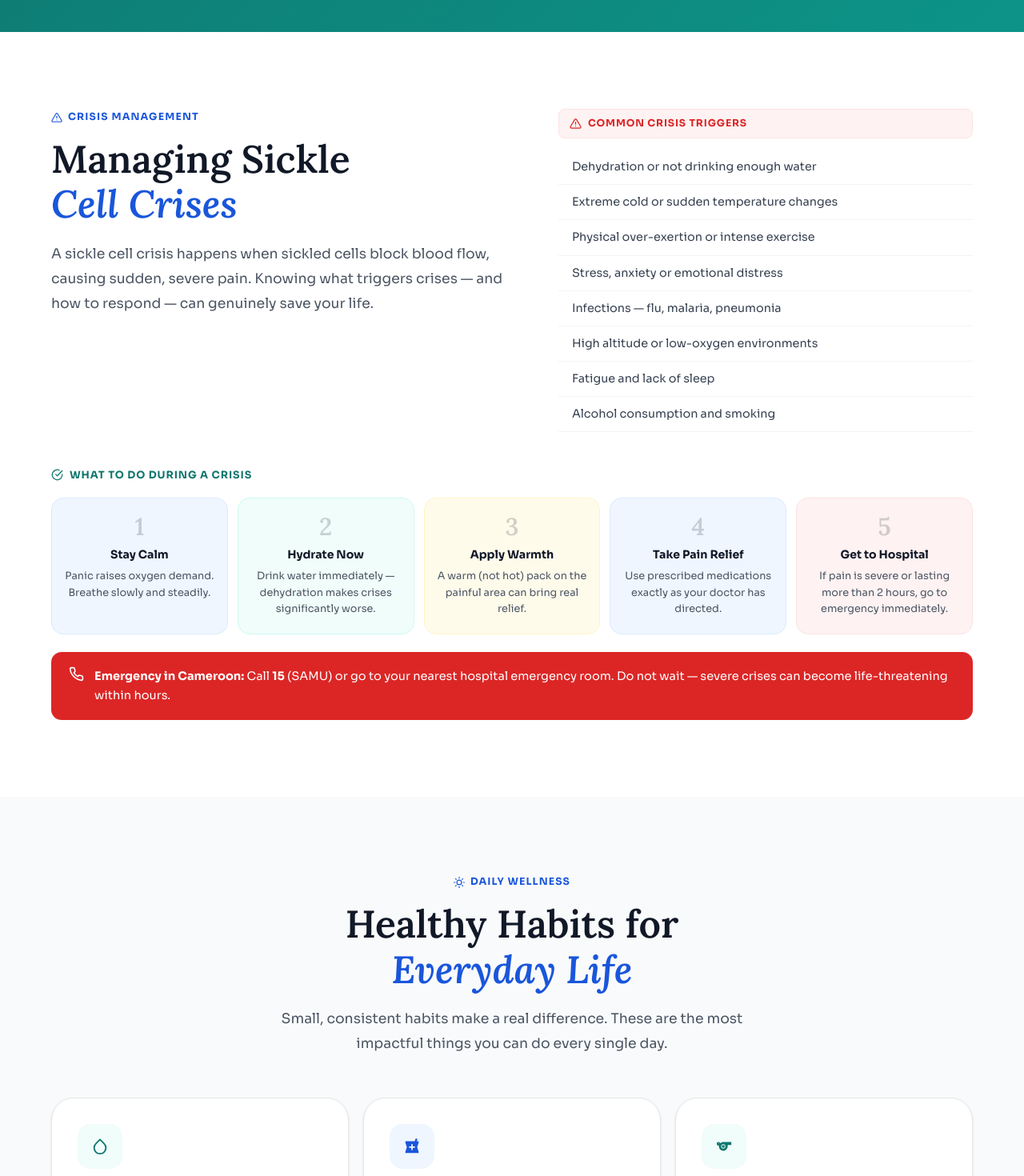
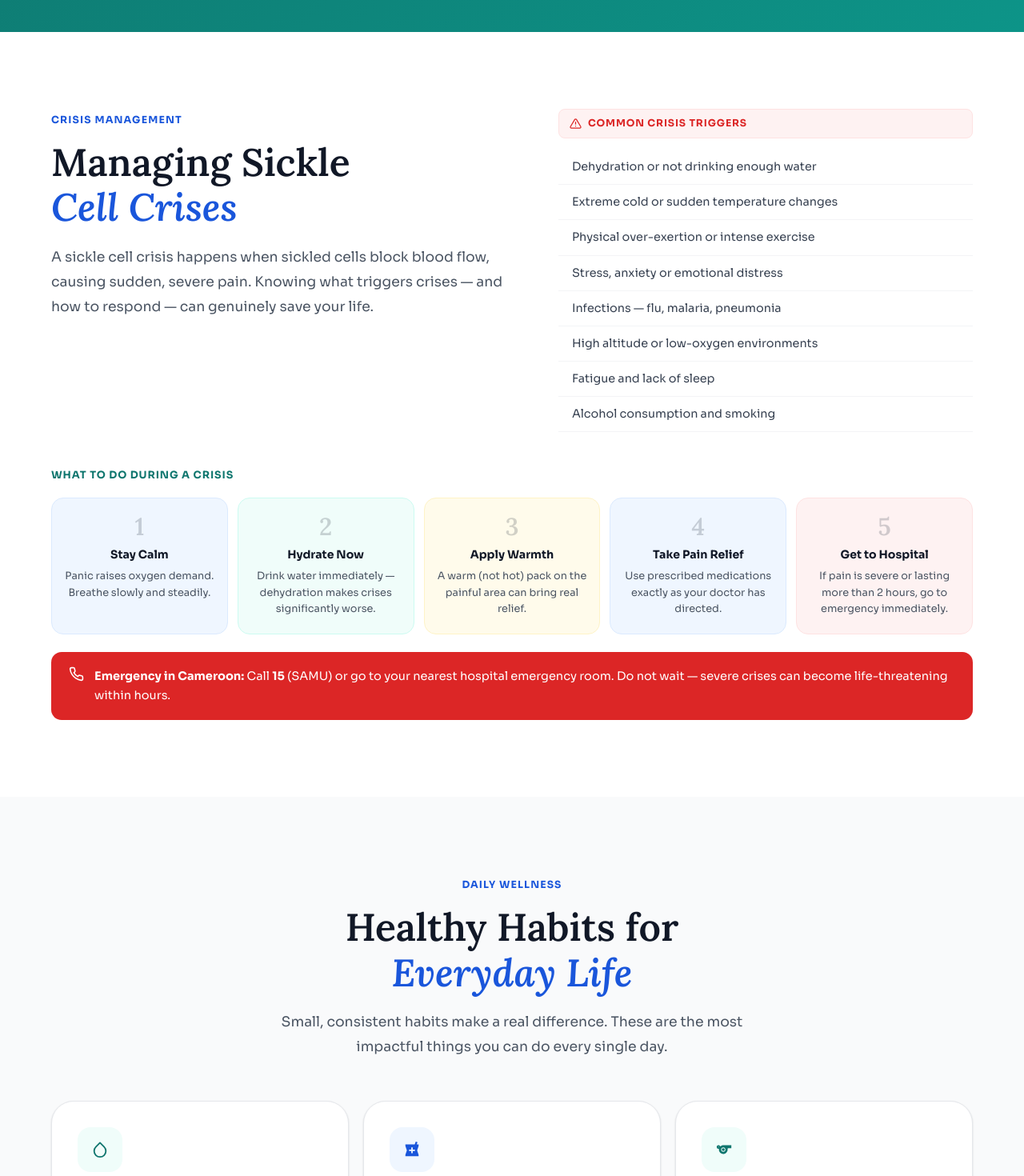
Before and after one commit to NgwinaQuinstarics/sickle-cell-awareness-web, a React (Vite) app in the folder frontend/: page /living in a window 1280 px wide. Shown: the part 480-1950 px from the top of the page at 80% size. Built offline with nearby package versions, Linux system fonts and the light colour scheme.

Commit message:
update: about

```diff
--- a/frontend/src/pages/Living.jsx
+++ b/frontend/src/pages/Living.jsx
@@ -66,7 +66,7 @@ export default function Living() {
           <div className={`crisis-intro${crisisV ? ' cv' : ''}`}>
             <div className="crisis-text">
               <span className="section-label">
-                <FiAlertTriangle size={14}/> Crisis Management
+                Crisis Management
               </span>
               <h2 className="section-title">
                 Managing Sickle<br/><em>Cell Crises</em>
@@ -96,7 +96,7 @@ export default function Living() {
           </div>
 
           <div className="crisis-steps-label">
-            <FiCheckCircle size={15}/> What to Do During a Crisis
+             What to Do During a Crisis
           </div>
           <div className="crisis-steps">
             {CRISIS_STEPS.map((s, i) => (
@@ -127,7 +127,7 @@ export default function Living() {
       <section className="section lifestyle-section" ref={lifRef}>
         <div className="container">
           <div className="section-center-text">
-            <span className="section-label"><FiSun size={14}/> Daily Wellness</span>
+            <span className="section-label"> Daily Wellness</span>
             <h2 className="section-title">
               Healthy Habits for<br/><em>Everyday Life</em>
             </h2>
@@ -203,7 +203,7 @@ export default function Living() {
       <section className="section emotional-section" ref={emoRef}>
         <div className="container">
           <div className="section-center-text">
-            <span className="section-label"><FiSmile size={14}/> Mental Wellness</span>
+            <span className="section-label"> Mental Wellness</span>
             <h2 className="section-title">
               Emotional Support<br/><em>& Encouragement</em>
             </h2>
```
